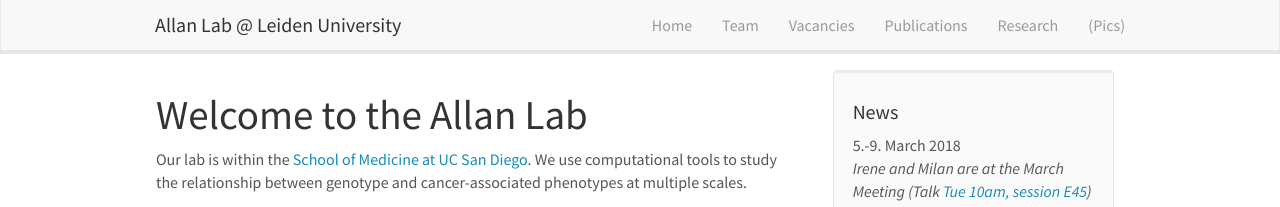
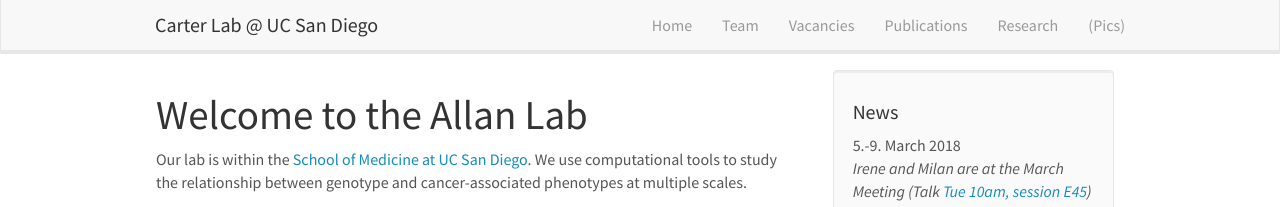
Before and after one commit to carterlabtemp/carterlabtemp.github.io, a Jekyll site: the page built from _pages/home.md, in a window 1280 px wide. Shown: the top 207 px of the page. Built offline with Jekyll 4.4.1, drawn with Linux system fonts in a browser that asks for light colours; nearby versions of some CDN libraries.

Commit message:
Update header.html

```diff
--- a/_includes/header.html
+++ b/_includes/header.html
@@ -8,7 +8,7 @@
 		<span class="icon-bar"></span>
 	  </button>
 
-    <a class="navbar-brand" href="{{ site.url }}{{ site.baseurl }}/">Allan Lab @ Leiden University</a>
+    <a class="navbar-brand" href="{{ site.url }}{{ site.baseurl }}/">Carter Lab @ UC San Diego</a>
 	</div>
 	<div class="collapse navbar-collapse" id="navbar-collapse-1">
 	  <ul class="nav navbar-nav navbar-right">
```
